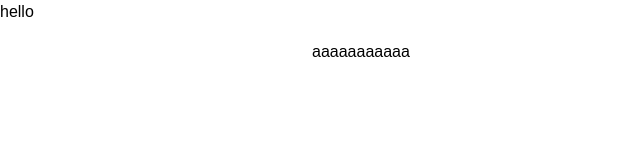
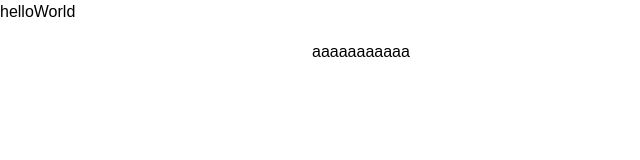
Before and after one commit to ariz565/SwiftCart, a Next.js app: page /admin/dashboard in a window 1280 px wide. Shown: the top 160 px of the page, without its empty margins (0-640 px from the left). Built offline with nearby package versions, Linux system fonts and the light colour scheme.

Commit message:
started working on admin dashboard

```diff
--- a/components/admin/layout/sidebar/index.js
+++ b/components/admin/layout/sidebar/index.js
@@ -1,5 +1,5 @@
 import styles from "./styles.module.scss";
 
 export default function Sidebar() {
-  return <div>hello</div>;
+  return <div>helloWorld</div>;
 }
```
